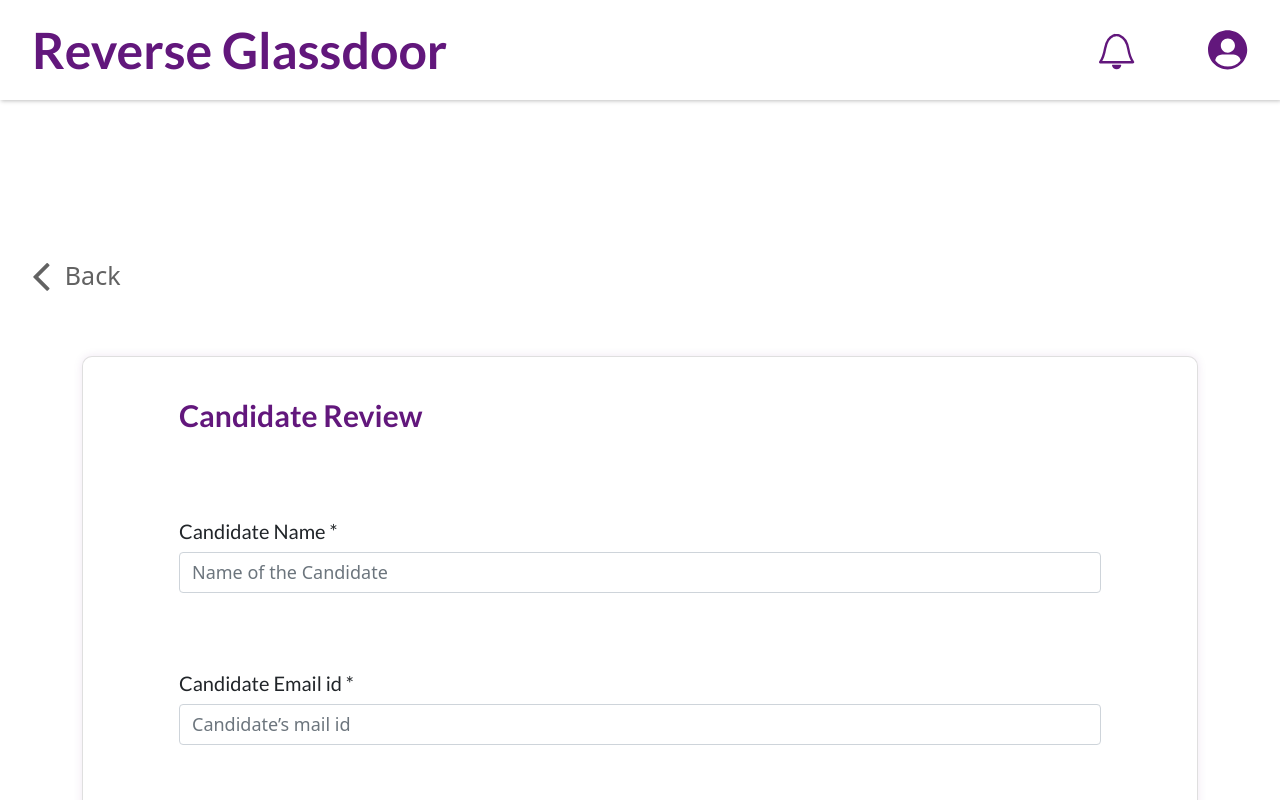
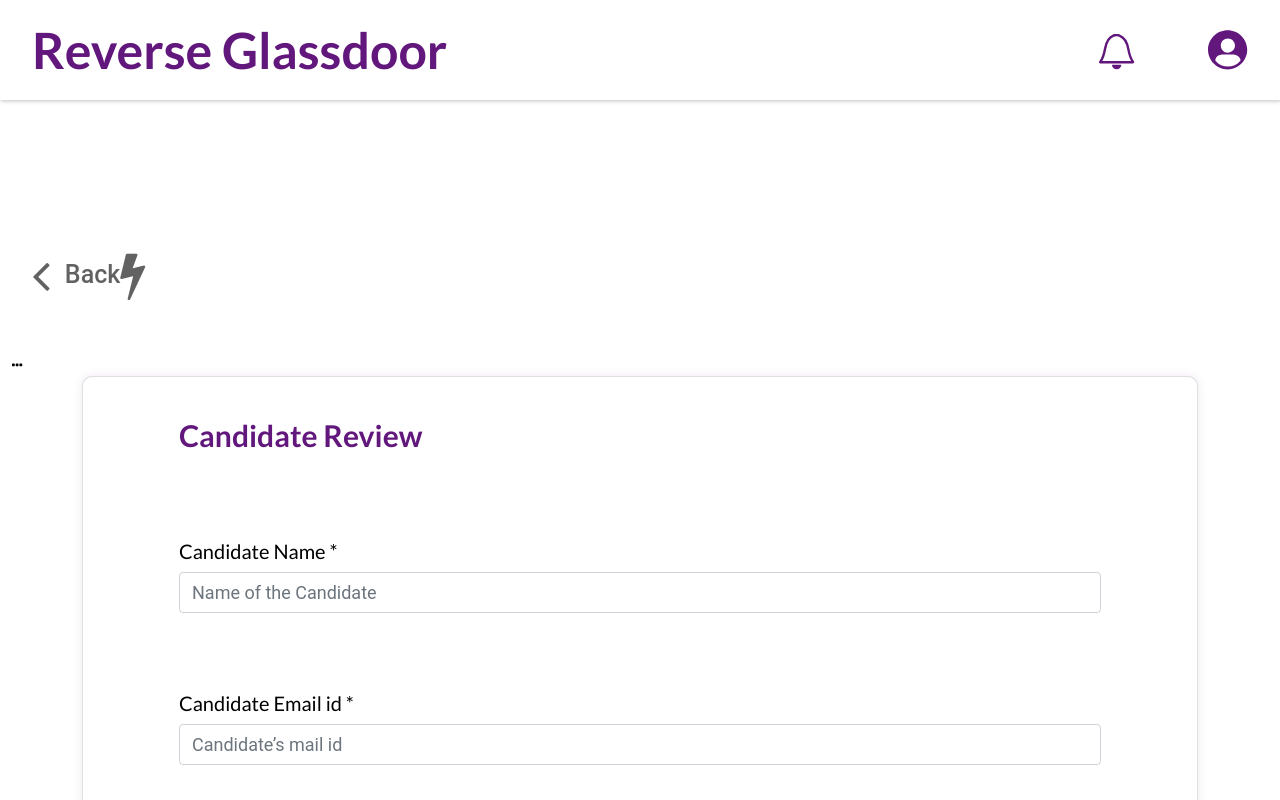
Before and after one commit to preethiMoback/Reverse-Glassdoor, an Angular app: page /candidatereview in a window 1280 px wide. Shown: the top 800 px of the page. Built offline with nearby package versions, Linux system fonts and the light colour scheme; what ngx-star-rating would draw is missing.

Commit message:
removed unwanted code

```diff
--- a/angular.json
+++ b/angular.json
@@ -32,8 +32,7 @@
             ],
             "styles": [
               "src/styles.scss",
-              "node_modules/font-awesome/css/font-awesome.min.css",
-              "./node_modules/@angular/material/prebuilt-themes/deeppurple-amber.css",
+              "node_modules/font-awesome/css/font-awesome.min.css"
             ],
             "scripts": []
           },
--- a/src/app/app.component.ts
+++ b/src/app/app.component.ts
@@ -1,5 +1,5 @@
 import { Component } from '@angular/core';
-import { faCoffee } from '@fortawesome/free-solid-svg-icons';
+
 
 
 @Component({
--- a/src/app/app.module.ts
+++ b/src/app/app.module.ts
@@ -2,6 +2,7 @@
 import { BrowserModule } from '@angular/platform-browser';
 import { FormsModule, ReactiveFormsModule } from '@angular/forms';
 import { NgxStarRatingModule } from 'ngx-star-rating';
+import { CommonModule } from '@angular/common';
 
 import { AppRoutingModule } from './app-routing.module';
 import { AppComponent } from './app.component';
@@ -37,6 +38,7 @@
     FormsModule,
     ReactiveFormsModule,
     NgxStarRatingModule,
+    CommonModule,
     RatingModule.forRoot()
   ],
   providers: [],
--- a/src/app/dashboardpage/candidate-review/candidate-review.component.html
+++ b/src/app/dashboardpage/candidate-review/candidate-review.component.html
@@ -3,12 +3,17 @@
 [max]="max"
 [readonly]="false"
 [titles]="['one','two','three','four']"></rating> -->
+
+
 <div class="container-fluid ">
     <div class="candidate_review">
     <p routerLink="/dashboardpage">
         <i class="fa fa-angle-left pr-5" aria-hidden="true"></i>
-        Back
+        Back  <i class="fa fa-bolt" aria-hidden="true"></i>
     </p>
+    <div class="test">
+        <i class="fa fa-ellipsis-h" aria-hidden="true"></i>
+    </div>
     <div class="container">
         <div class="card candidate_review_card">
             <div class="card-title text-30-600-36">
--- a/src/styles.scss
+++ b/src/styles.scss
@@ -24,7 +24,7 @@
 body { margin: 0; font-family: Roboto, "Helvetica Neue", sans-serif; }
 
 /* Importing Bootstrap SCSS file. */
-@import "~bootstrap/scss/bootstrap";
+// @import "~bootstrap/scss/bootstrap";
 
 /* Importing Datepicker SCSS file. */
 @import "node_modules/ngx-bootstrap/datepicker/bs-datepicker";
```
Also changed, not shown: package.json (line endings or trailing spaces), 2 other files (tests, documents, lock files or other folders).
